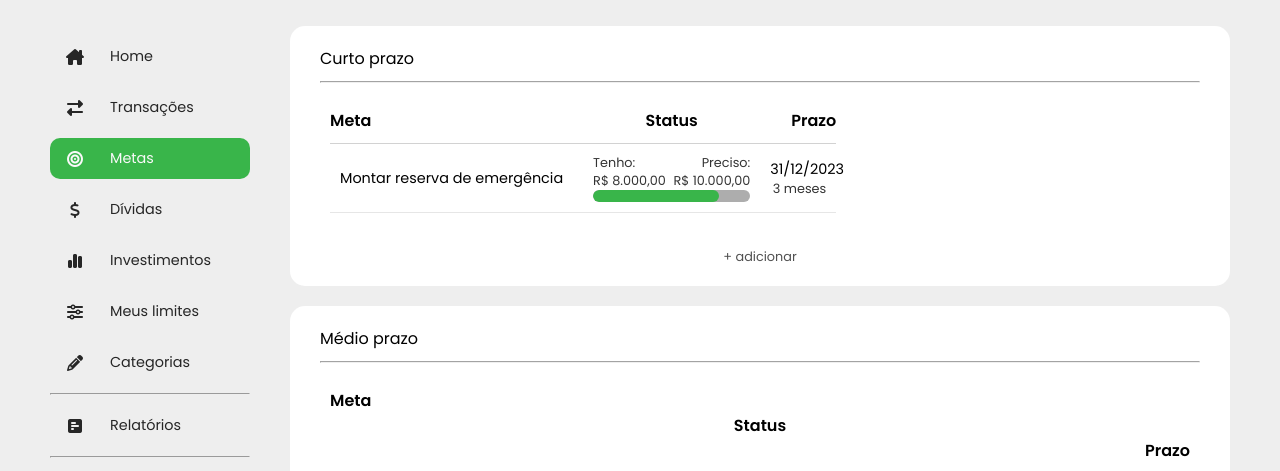
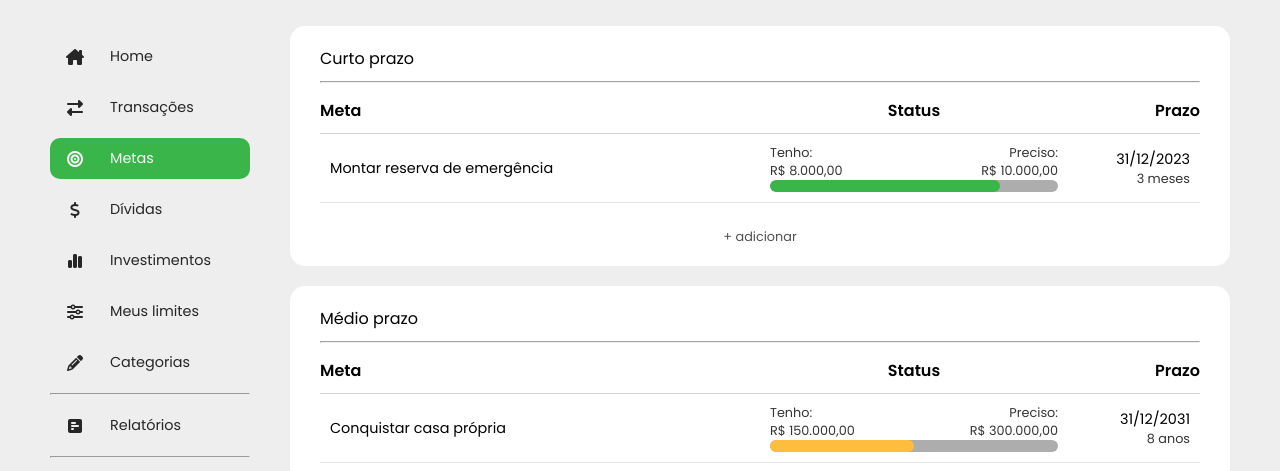
Before and after one commit to rafaelpequino/mle.finance, a plain HTML site: page system/metas.html in a window 1280 px wide. Shown: the part 81-552 px from the top of the page. Drawn offline with Linux system fonts and the light colour scheme.

Commit message:
continue-metas

```diff
--- a/css/style_metas.css
+++ b/css/style_metas.css
@@ -27,16 +27,14 @@ hr.hr-subtitle {
     justify-content: space-between;
 }
 
-.list-metas {
-    overflow-x: scroll;
+.container-list-metas {
+    width: 100%;
     overflow-x: auto;
 }
 
-.list-metas > div {
-    padding: 10px; /* Adicione preenchimento para espaçamento interno */
-    display: inline-block; /* Faz com que a div se comporte como um elemento em linha */
-    /* Adicione outros estilos necessários ao conteúdo */
-
+.list-metas {
+    width: 100%;
+    display: inline-block;
 }
 
 .title-metas, .meta {
@@ -148,6 +146,11 @@ hr.hr-subtitle {
         padding: 20px ;
     }
 
+    .list-metas {
+        width: auto;
+        display: inline-block;
+    }
+
     .title-metas, .meta {
         width: 100%;
         display: grid;
--- a/system/metas.html
+++ b/system/metas.html
@@ -98,8 +98,8 @@
                 <div id="short" class="metas-box">
                     <h4>Curto prazo</h4>
                     <hr class="hr-subtitle">
+                    <div class="container-list-metas">
                         <div class="list-metas">
-                        <div class="div">
                             <div class="title-metas">
                                 <div>Meta</div>
                                 <div>Status</div>
@@ -140,6 +140,7 @@
                 <div id="medium" class="metas-box">
                     <h4>Médio prazo</h4>
                     <hr class="hr-subtitle">
+                    <div class="container-list-metas">
                         <div class="list-metas">
                             <div class="title-metas">
                                 <div>Meta</div>
@@ -173,6 +174,7 @@
                                 </div>
                             </div>
                         </div>
+                    </div>
                     <br>
                     <a href="" class="add">+ adicionar</a>
                 </div>
@@ -180,6 +182,7 @@
                 <div id="long" class="metas-box">
                     <h4>Longo prazo</h4>
                     <hr class="hr-subtitle">
+                    <div class="container-list-metas">
                         <div class="list-metas">
                             <div class="title-metas">
                                 <div>Meta</div>
@@ -213,6 +216,7 @@
                                 </div>
                             </div>
                         </div>
+                    </div>
                     <br>
                     <a href="" class="add">+ adicionar</a>
                 </div>
```
Lines whose indentation alone changed are shown as unchanged.
